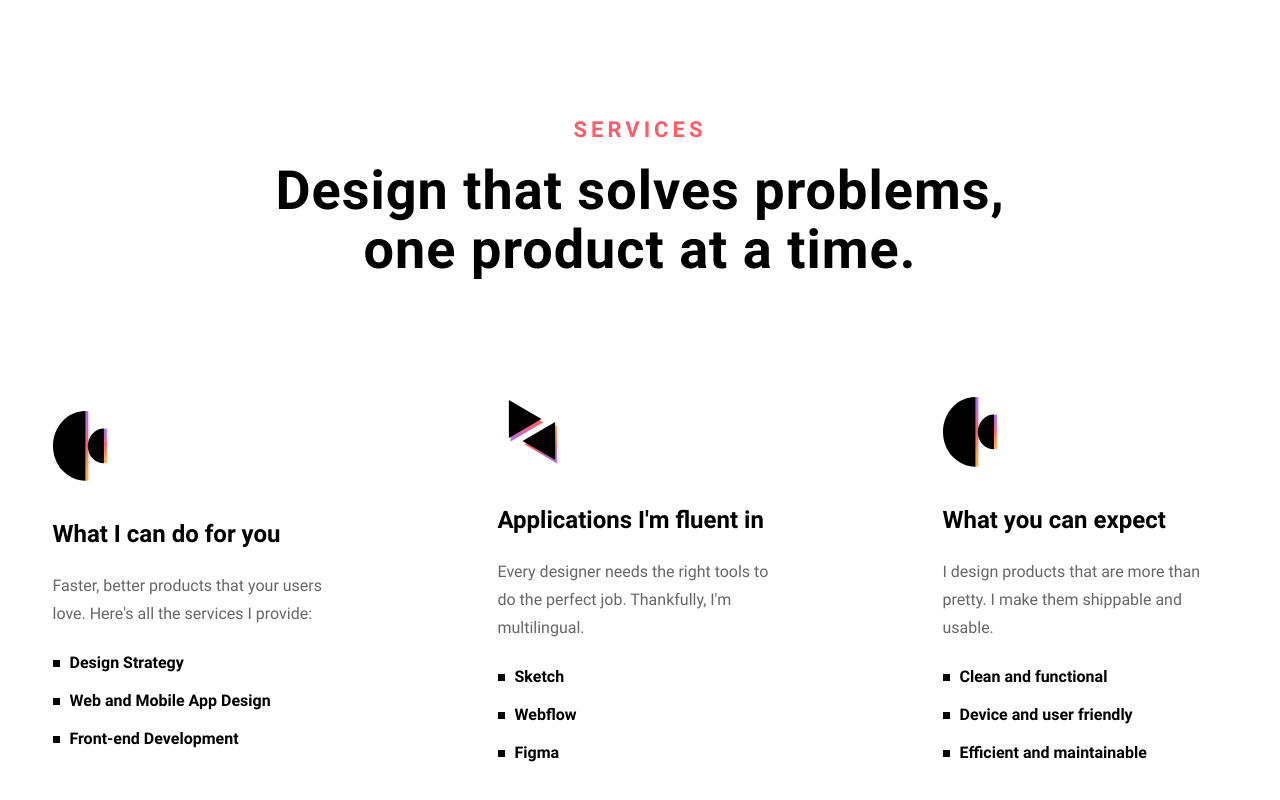
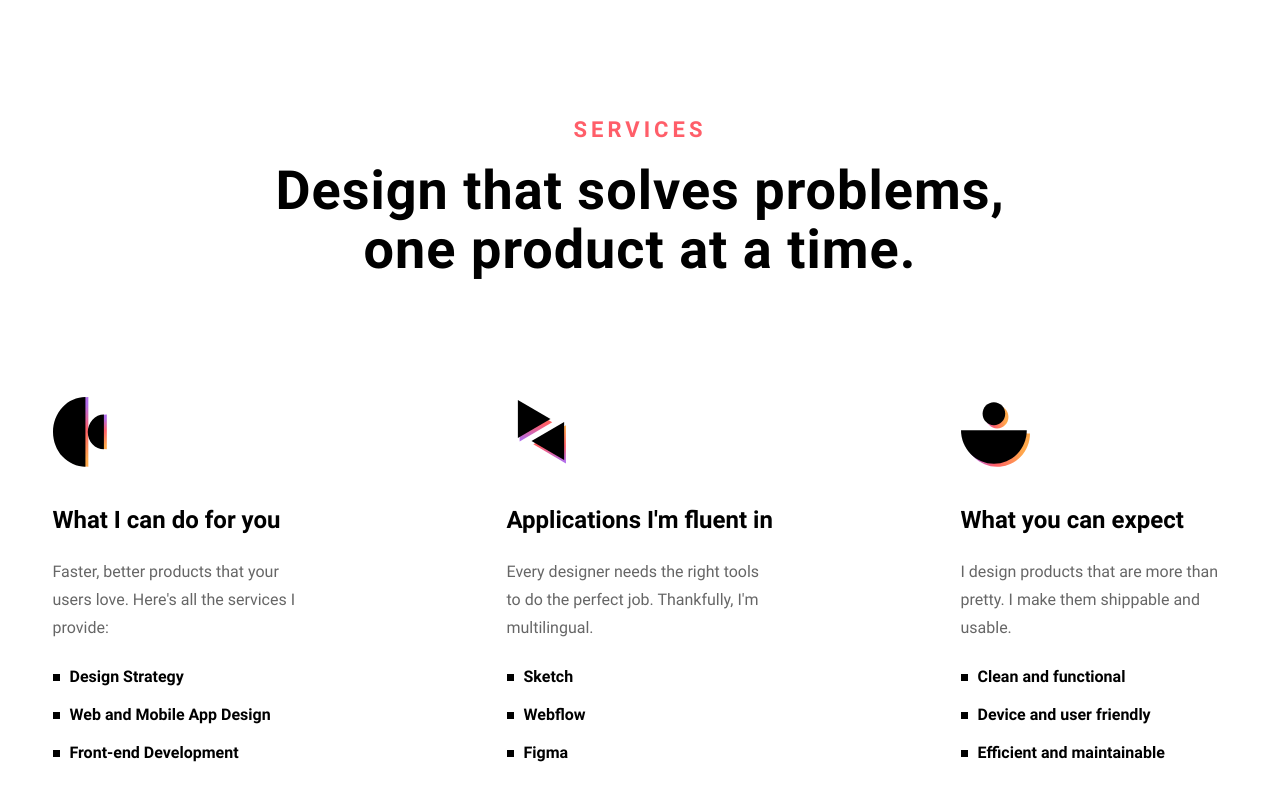
Before and after one commit to Mustafoyev/Vector, a plain HTML site: page index.html in a window 1280 px wide. Shown: the part 994-1794 px from the top of the page. Drawn offline with Linux system fonts and the light colour scheme.

Commit message:
Add all changes

```diff
--- a/css/main.css
+++ b/css/main.css
@@ -192,7 +192,7 @@ img {
 }
 
 .item-text-wrapper {
-  width: 285px;
+  width: 267px;
 }
 
 .item-title {
--- a/index.html
+++ b/index.html
@@ -187,7 +187,7 @@
               <li class="services-item">
                 <img
                   class="services-img"
-                  src="./images/services-1.svg"
+                  src="./images/services-3.svg"
                   alt="you can expect"
                   width="70"
                   height="70"
```
